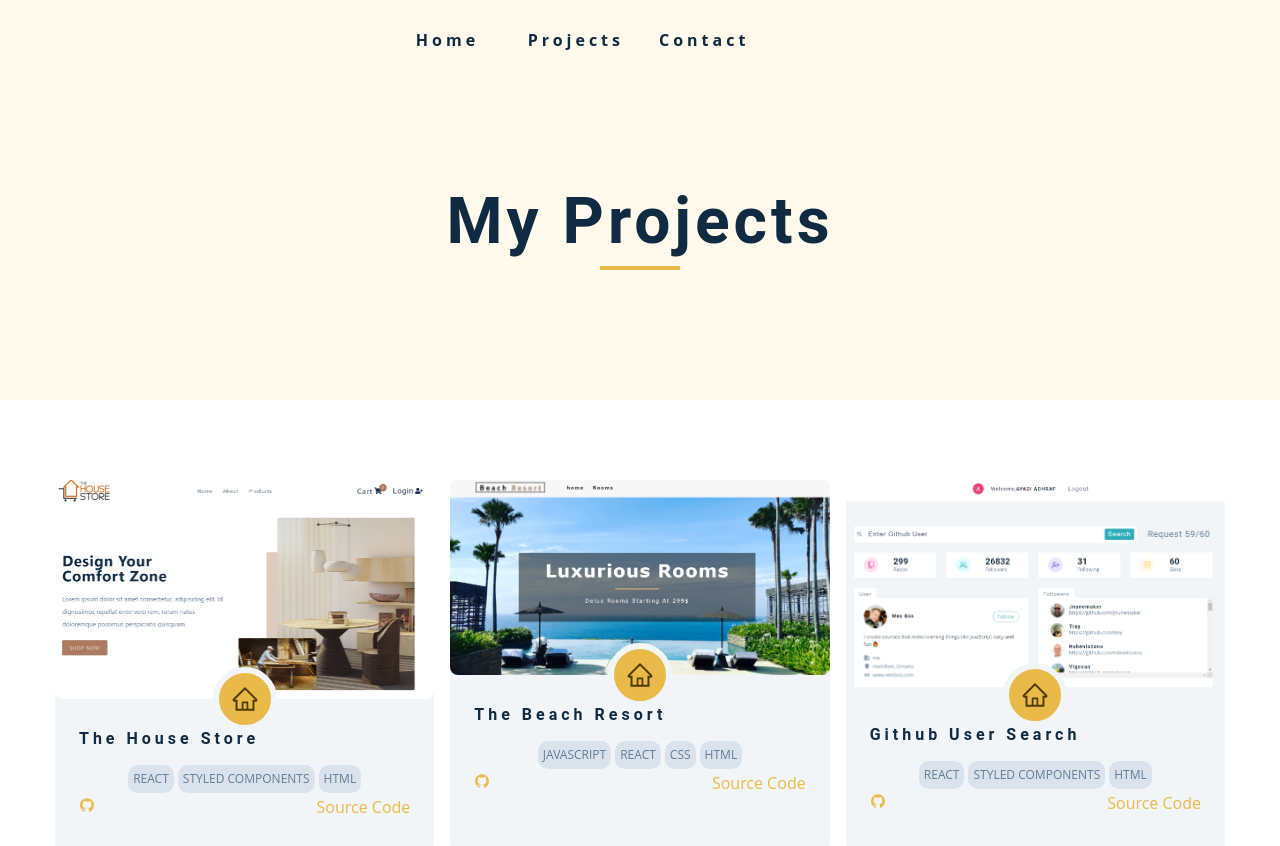
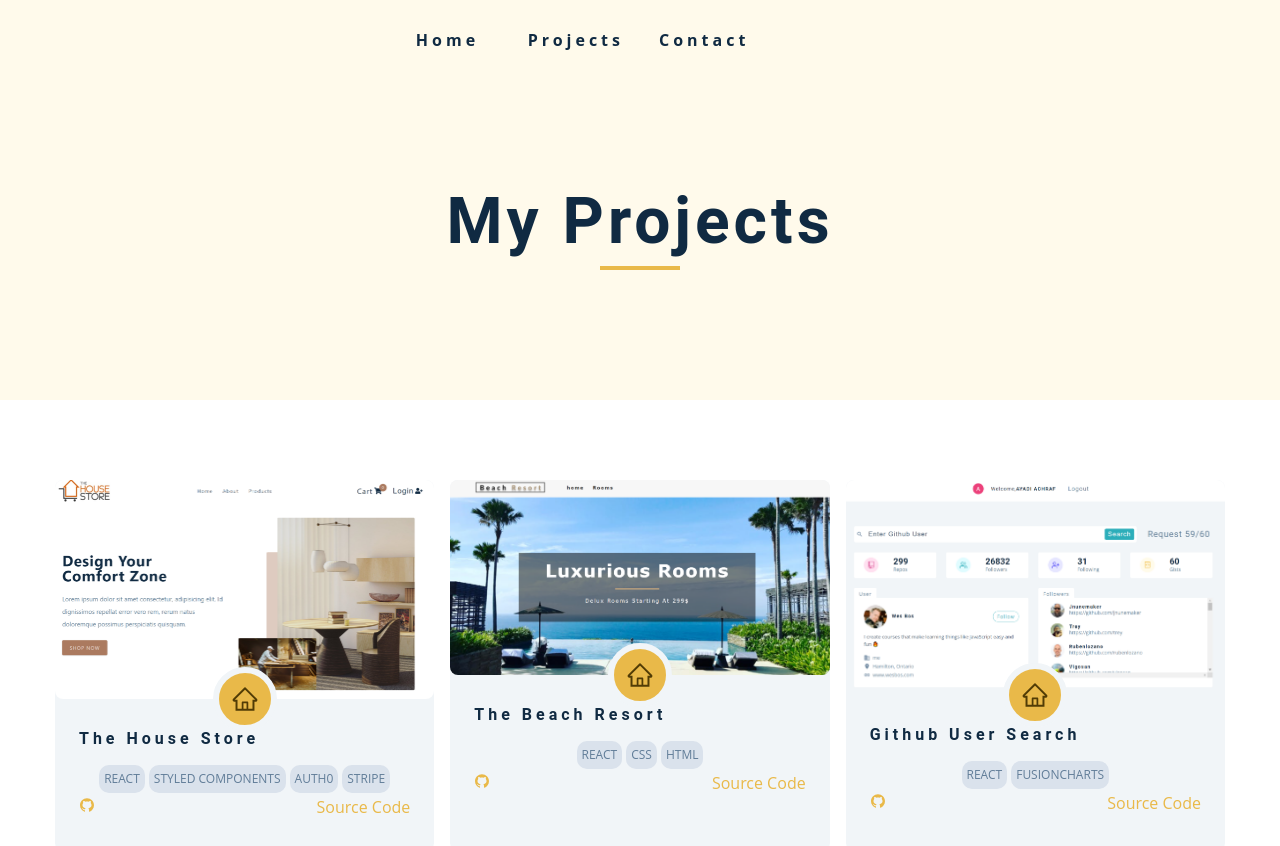
Before and after one commit to Achraf-Ayadi/portfolio, a React (Create React App) app: page /projects in a window 1280 px wide. Shown: the top 846 px of the page. Built offline with nearby package versions, Linux system fonts and the light colour scheme.

Commit message:
Skills changed

```diff
--- a/src/Data.js
+++ b/src/Data.js
@@ -18,7 +18,7 @@ export default [
     url: 'https://the-house-store.ml',
     repos: 'https://github.com/Achraf-Ayadi/The-Store-House',
     img: store,
-    skills: ['React', 'styled Components', 'Html'],
+    skills: ['React', 'styled Components', 'Auth0', 'Stripe'],
   },
   {
     id: 2,
@@ -26,7 +26,7 @@ export default [
     url: 'https://hotel-resort.ml ',
     repos: 'https://github.com/Achraf-Ayadi/Beach-Resort',
     img: Hotel,
-    skills: ['javascript', 'React', 'css', 'html'],
+    skills: ['React', 'css', 'html'],
   },
   {
     id: 3,
@@ -34,7 +34,7 @@ export default [
     url: 'https://github-user.ml',
     repos: 'https://github.com/Achraf-Ayadi/Github-user-search',
     img: githubUser,
-    skills: ['React', 'styled Components', 'Html'],
+    skills: ['React', 'FusionCharts'],
   },
 
   {
@@ -43,7 +43,7 @@ export default [
     url: 'https://todo-app.tk',
     repos: 'https://github.com/Achraf-Ayadi/grocery-bud-React',
     img: ToDoApp,
-    skills: ['javascript', 'React', 'css', 'Html'],
+    skills: ['React', 'css', 'Html'],
   },
 
   {
@@ -52,7 +52,7 @@ export default [
     url: 'https://movie-app.ml',
     repos: 'https://github.com/Achraf-Ayadi/movie-React',
     img: movie,
-    skills: ['javascript', 'React', 'css', 'Html'],
+    skills: ['React', 'css', 'Html'],
   },
 
   {
@@ -61,7 +61,7 @@ export default [
     url: 'https://stock-photos.ml',
     repos: 'https://github.com/Achraf-Ayadi/stock-photos-React',
     img: stockphotos,
-    skills: ['javascript', 'React', 'css', 'Html'],
+    skills: ['React', 'css', 'Html'],
   },
 
   {
@@ -70,7 +70,7 @@ export default [
     url: 'https://menu-search.ml',
     repos: 'https://github.com/Achraf-Ayadi/menu-React',
     img: menu,
-    skills: ['javascript', 'React', 'css', 'Html'],
+    skills: ['React', 'css', 'Html'],
   },
 
   {
@@ -79,7 +79,7 @@ export default [
     url: 'https://pagination.ml',
     repos: 'https://github.com/Achraf-Ayadi/pagination-React',
     img: pagination,
-    skills: ['javascript', 'React', 'css', 'Html'],
+    skills: ['React', 'css', 'Html'],
   },
 
   {
@@ -88,7 +88,7 @@ export default [
     url: 'https://cocktail-app.ml',
     repos: 'https://github.com/Achraf-Ayadi/React-Project-Cocktail',
     img: cocktail,
-    skills: ['javascript', 'React', 'css', 'Html'],
+    skills: ['React', 'css', 'Html'],
   },
 
   {
@@ -97,7 +97,7 @@ export default [
     url: 'http://quiz-app.cf',
     repos: 'https://github.com/Achraf-Ayadi/quiz-React',
     img: quiz,
-    skills: ['javascript', 'React', 'css', 'Html'],
+    skills: ['React', 'css', 'Html'],
   },
 
   {
@@ -106,6 +106,6 @@ export default [
     url: 'https://hacker-news.tk',
     repos: 'https://github.com/Achraf-Ayadi/hacker-news-React',
     img: hackernews,
-    skills: ['javascript', 'React', 'css', 'Html'],
+    skills: ['React', 'css', 'Html'],
   },
 ]
```
